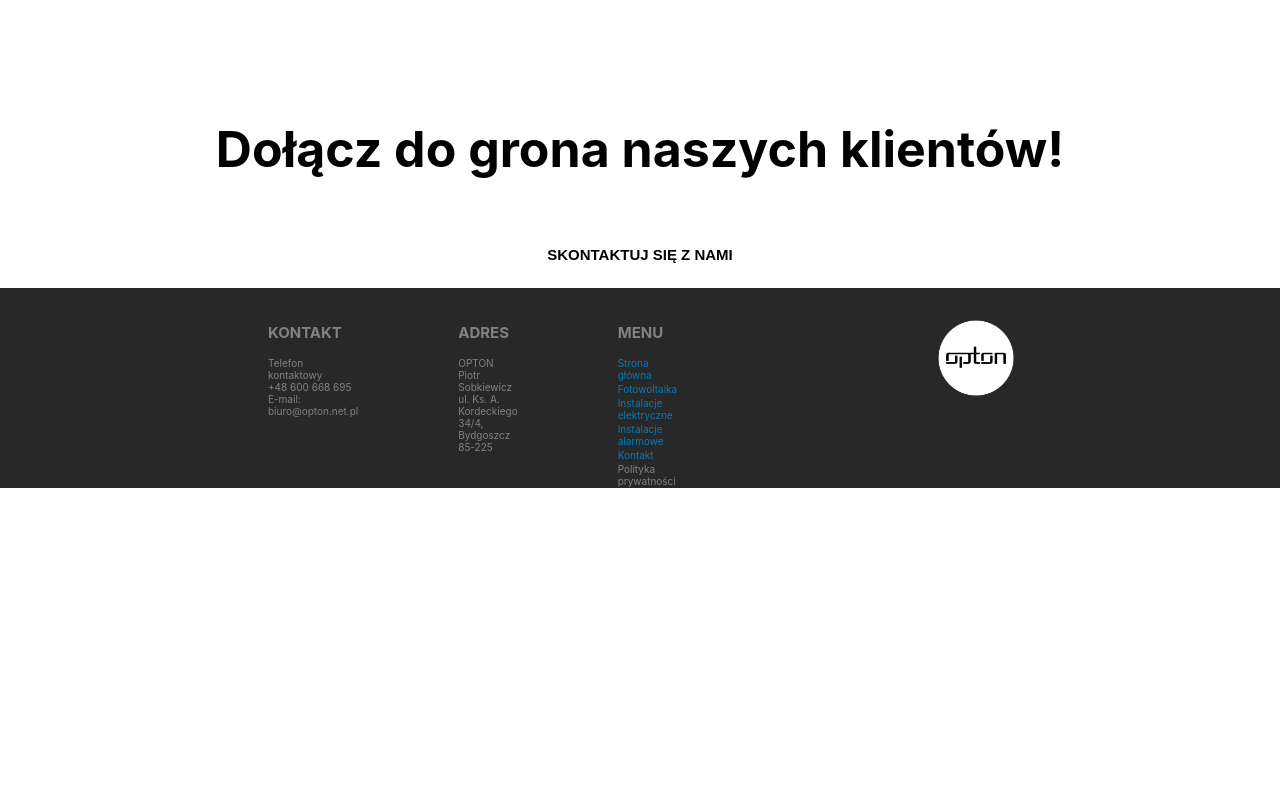
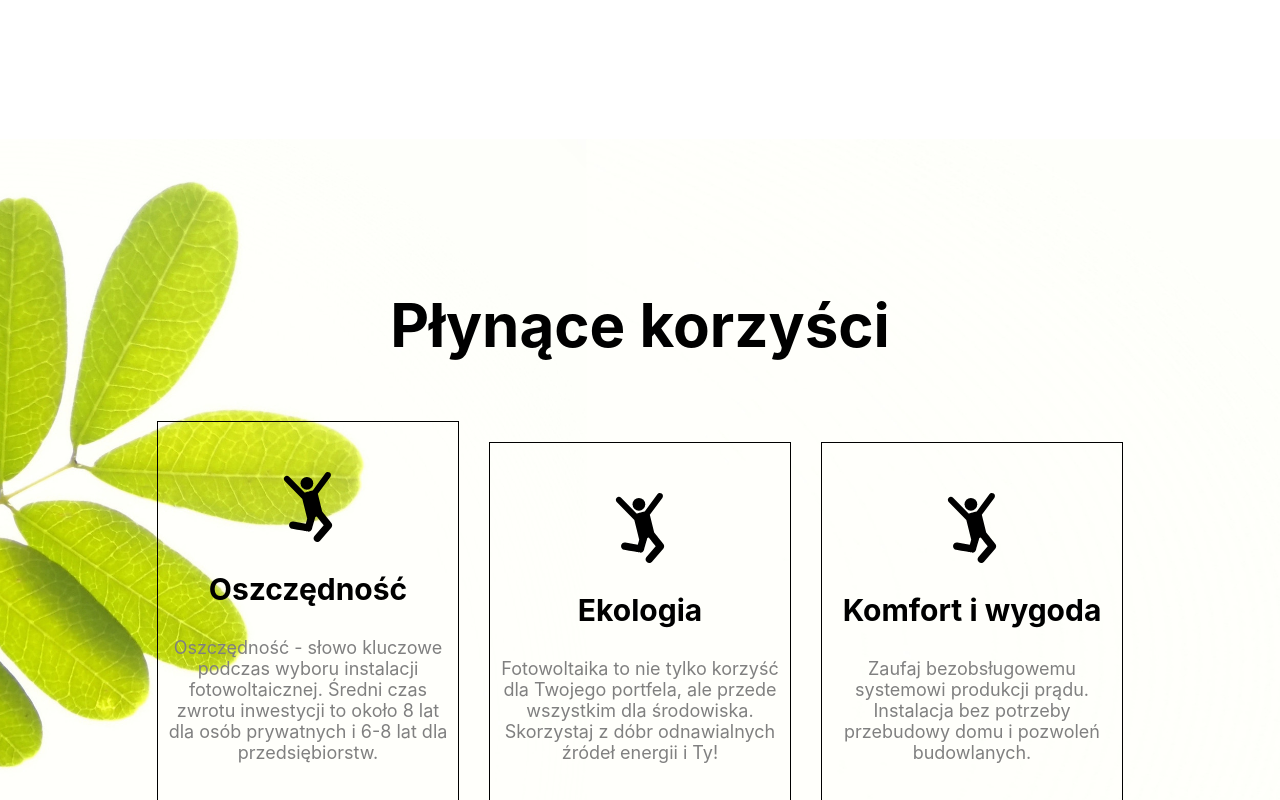
Before and after one commit to OdgrzewanyKotlet/OPTON, a React (Create React App) app: page / in a window 1280 px wide. Shown: the part 1340-2140 px from the top of the page. Before the commit the page ends 1829 px from the top, so only its background shows below. Built offline with nearby package versions, Linux system fonts and the light colour scheme.

Commit message:
Add benefits section to the site

```diff
--- /dev/null
+++ b/src/components/Photovoltaics/Benefits/Benefit/Benefit.js
@@ -0,0 +1,13 @@
+import React from "react";
+
+import styles from "./Benefit.module.css";
+
+const benefit = (props) => (
+  <div className={styles.Benefit}>
+    <img src={props.image} alt="Opton" className={styles.Image} />
+    <h2 className={styles.Title}>{props.title}</h2>
+    <p className={styles.Content}>{props.content}</p>
+  </div>
+);
+
+export default benefit;
--- /dev/null
+++ b/src/components/Photovoltaics/Benefits/Benefit/Benefit.module.css
@@ -0,0 +1,33 @@
+.Benefit {
+  border: 1px solid #000000;
+  display: inline-block;
+  height: 400px;
+  width: 300px;
+  margin-left: 15px;
+  margin-right: 15px;
+  margin-bottom: 80px;
+  margin-top: 10px;
+}
+
+.Image {
+  width: 70px;
+  height: 70px;
+  padding-top: 50px;
+}
+
+.Title {
+  text-align: center;
+  font-weight: bold;
+  font-size: 30px;
+}
+
+.Content {
+  text-align: center;
+  text-justify: auto;
+  font-size: 18px;
+  color: grey;
+  padding-left: 5px;
+  padding-right: 5px;
+  padding-bottom: 5px;
+  padding-top: 5px;
+}
--- /dev/null
+++ b/src/components/Photovoltaics/Benefits/Benefits.js
@@ -0,0 +1,28 @@
+import React from "react";
+
+import styles from "./Benefits.module.css";
+import Benefit from "./Benefit/Benefit";
+import HappyImage from "../../../assets/images/happy.svg";
+
+const benefits = (props) => (
+  <div className={styles.Benefits}>
+    <h2 className={styles.Title}>Płynące korzyści</h2>
+    <Benefit
+      image={HappyImage}
+      title="Oszczędność"
+      content="Oszczędność - słowo kluczowe podczas wyboru instalacji fotowoltaicznej. Średni czas zwrotu inwestycji to około 8 lat dla osób prywatnych i 6-8 lat dla przedsiębiorstw."
+    />
+    <Benefit
+      image={HappyImage}
+      title="Ekologia"
+      content="Fotowoltaika to nie tylko korzyść dla Twojego portfela, ale przede wszystkim dla środowiska. Skorzystaj z dóbr odnawialnych źródeł energii i Ty!"
+    />
+    <Benefit
+      image={HappyImage}
+      title="Komfort i wygoda"
+      content="Zaufaj bezobsługowemu systemowi produkcji prądu. Instalacja bez potrzeby przebudowy domu i pozwoleń budowlanych."
+    />
+  </div>
+);
+
+export default benefits;
--- /dev/null
+++ b/src/components/Photovoltaics/Benefits/Benefits.module.css
@@ -0,0 +1,13 @@
+.Benefits {
+  text-align: center;
+  width: 100%;
+  height: 800px;
+  background-image: url("../../../assets/images/benefits-bg.jpg");
+  background-size: cover;
+}
+
+.Title {
+  margin-top: 50px;
+  font-size: 60px;
+  padding-top: 150px;
+}
--- a/src/components/Photovoltaics/Photovoltaics.js
+++ b/src/components/Photovoltaics/Photovoltaics.js
@@ -4,6 +4,7 @@ import styles from "./Photovoltaics.module.css";
 import FirstSection from "../FirstSection/FirstSection";
 import BasicSection from "../BasicSection/BasicSection";
 import Button from "../UI/Button/Button";
+import Benefits from "./Benefits/Benefits";
 
 class Photovoltaics extends Component {
   buttonClickedHandler = () => {
@@ -51,6 +52,7 @@ class Photovoltaics extends Component {
             </div>
           </div>
         </BasicSection>
+        <Benefits />
         <BasicSection>
           <h2>Dołącz do grona naszych klientów!</h2>
           <Button clicked={this.buttonClickedHandler}>
```
Also changed, not shown: src/assets/images/benefits-bg.jpg (added), src/assets/images/happy.svg (added).
